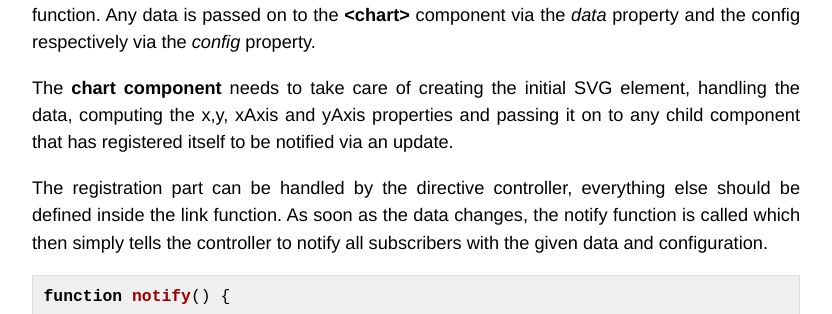
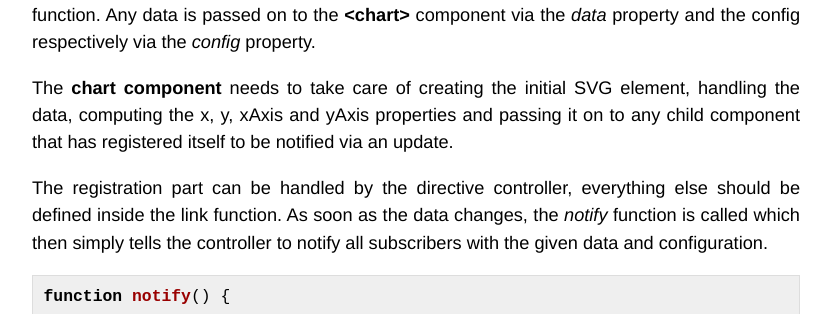
Before and after one commit to busypeoples/busypeoples.github.io, a Jekyll site: the page built from _posts/2015-03-15-reusable-chart-components-with-angular-d3-js.markdown, in a window 1280 px wide and 900 px high, scrolled down 4546 px. Shown: the part 182-496 px from the top of the window, without its empty margins (224-1056 px from the left). Built offline with Jekyll 4.4.1, drawn with Linux system fonts in a browser that asks for light colours; Markdown is read by kramdown in place of the engine named in the settings; some of the changed text lies outside the part shown.

````diff
--- a/_posts/2015-03-15-reusable-chart-components-with-angular-d3-js.markdown
+++ b/_posts/2015-03-15-reusable-chart-components-with-angular-d3-js.markdown
@@ -10,7 +10,7 @@ published: true
 
 The following should be an introduction to combining **D3.js** with **AngularJS** to create reusable chart components.
 This is not intended to be an introduction on D3.js nor AngularJS, there is a large number of resources to help getting of the ground
-with either, for example the [official D3 website](http://d3js.org/) and the extensive [AngularJS documentation](https://docs.angularjs.org/).
+with either. For example the [official D3 website](http://d3js.org/) and the extensive [AngularJS documentation](https://docs.angularjs.org/).
 
 The prime objective of this post to create a **\<chart\>** component that composes bar and axis components and further more
 enables configuring the transitions of any component. The result should be a markup that
@@ -153,11 +153,11 @@ Now that we have implemented the basic bar component we need a way to handle the
 every component receives the data needed to function. Any data is passed on to the  **\<chart\>** component via the _data_ property and the config respectively
 via the _config_ property.
 
-The **chart component** needs to take care of creating the initial SVG element, handling the data, computing the x,y, xAxis and yAxis properties and
+The **chart component** needs to take care of creating the initial SVG element, handling the data, computing the x, y, xAxis and yAxis properties and
 passing it on to any child component that has registered itself to be notified via an update.
 
 The registration part can be handled by the directive controller, everything else should be defined inside
-the link function. As soon as the data changes, the notify function is called which then simply tells the controller
+the link function. As soon as the data changes, the _notify_ function is called which then simply tells the controller
 to notify all subscribers with the given data and configuration.
 
 ```javascript
````
Also changed, not shown: other parts of _posts/2015-03-15-reusable-chart-components-with-angular-d3-js.markdown (+1 -1 lines).
